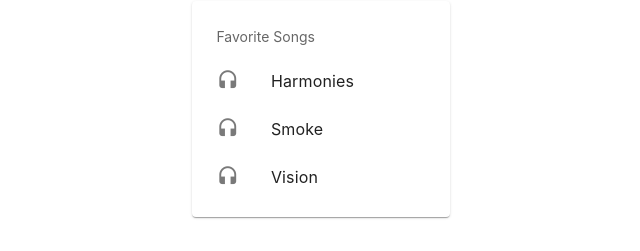
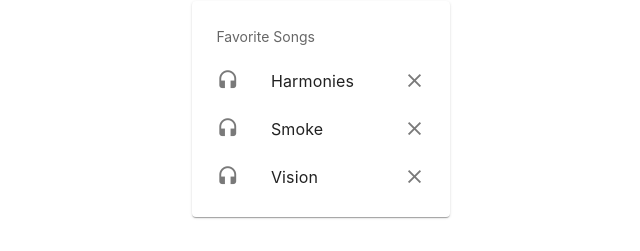
Before and after one commit to TuMkoO/fav-songs, a Vue app: page / in a window 1280 px wide. Shown: the part 372-623 px from the top of the page, without its empty margins (319-959 px from the left). Built offline with nearby package versions, Linux system fonts and the light colour scheme.

Commit message:
add func delete song from store

```diff
--- a/src/App.vue
+++ b/src/App.vue
@@ -20,19 +20,19 @@ const songs = ref<Song[]>(songsStore.songs);
 
 const playingSongs: Song[] = [
   {
-    id: "1",
+    id: "4",
     artist: "Gareth Emery",
     title: "Citadel",
     year: 2010,
   },
   {
-    id: "2",
+    id: "5",
     artist: "Gareth Emery",
     title: "Global",
     year: 2010,
   },
   {
-    id: "3",
+    id: "6",
     artist: "Gareth Emery feat. Brute Force",
     title: "Arrival",
     year: 2010,
--- a/src/components/SongsList.vue
+++ b/src/components/SongsList.vue
@@ -14,6 +14,13 @@
           <v-icon icon="mdi-headphones"></v-icon>
         </template>
 
+        <template v-slot:append>
+          <v-icon
+            icon="mdi-close"
+            @click="songsStore.deleteSong(song.id)"
+          ></v-icon>
+        </template>
+
         <v-list-item-title v-text="song.title"></v-list-item-title>
       </v-list-item>
     </v-list>
@@ -21,7 +28,11 @@
 </template>
 
 <script setup lang="ts">
+import { useSongsStore } from "@/stores/SongsStore";
 import type { Song } from "../types";
 
 const props = defineProps<{ songs: Song[] }>();
+
+//store
+const songsStore = useSongsStore();
 </script>
--- a/src/stores/SongsStore.ts
+++ b/src/stores/SongsStore.ts
@@ -34,5 +34,13 @@ export const useSongsStore = defineStore("songs", {
         year: song.year,
       } as Song);
     },
+
+    deleteSong(songId: string): void {
+      //find song
+      const id = this.songs.findIndex((song) => song.id == songId);
+
+      //delete song from store
+      this.songs.splice(id, 1);
+    },
   },
 });
```
